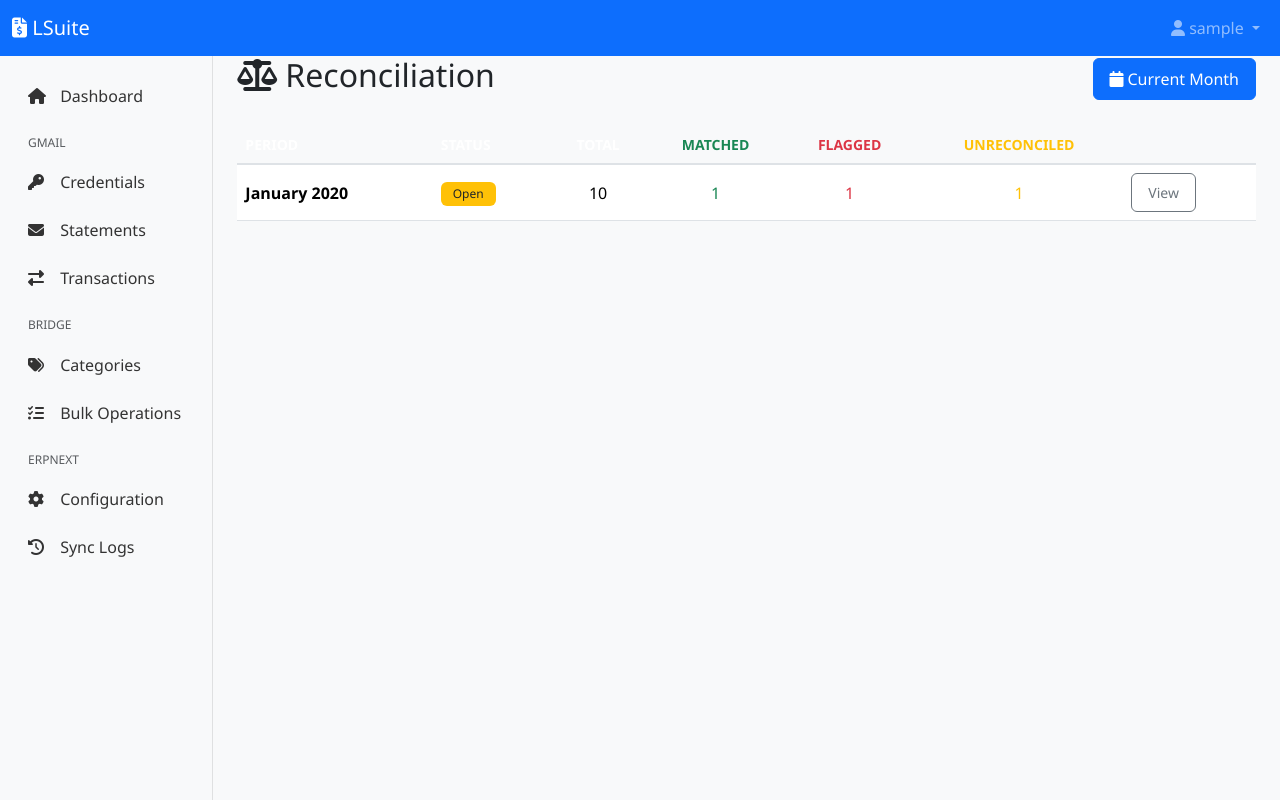
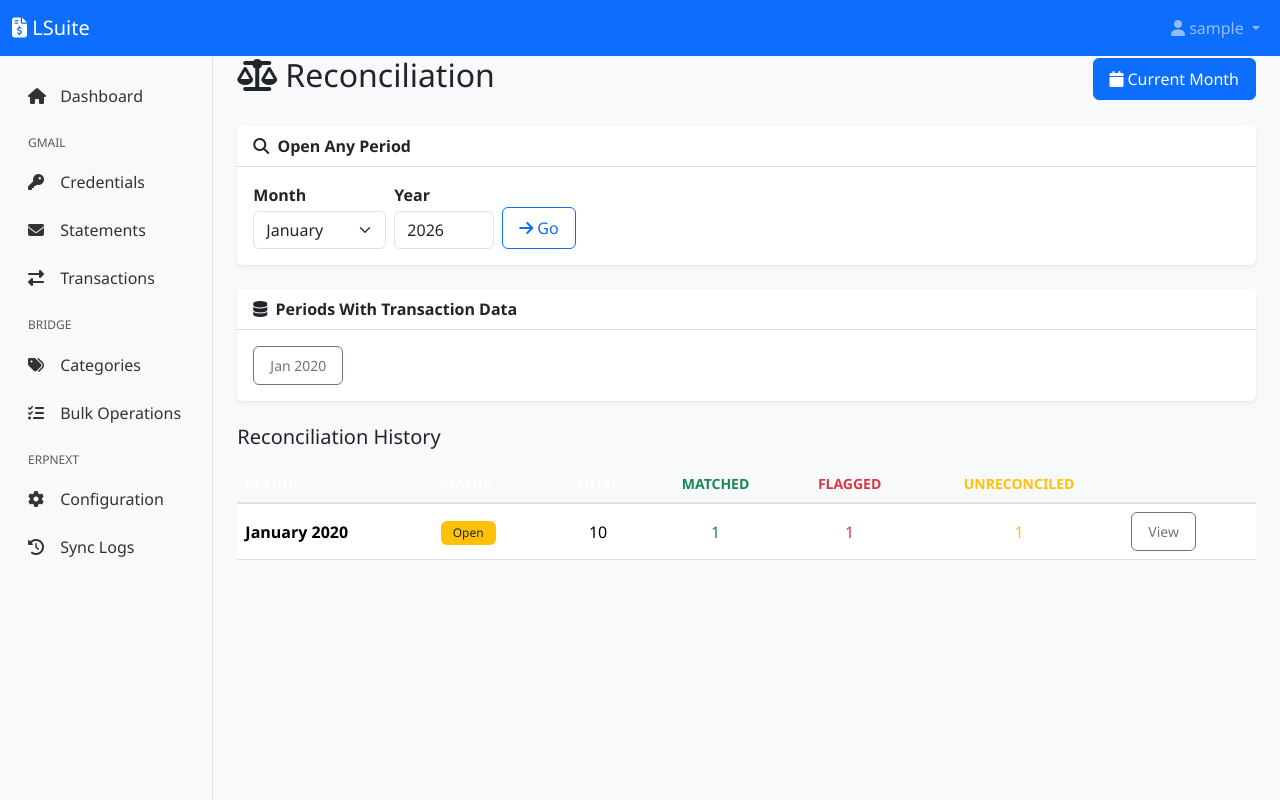
Before and after one commit to MrViincciLeRoy/L-Suite, a Django app: page /reconciliation/ in a window 1280 px wide. Run offline with Django 5.2, Linux system fonts and the light colour scheme; a user stored in the database is signed in; tables that the repository leaves empty hold one stand-in row (values such as "Sample post"); parts of the project's set-up code (start-up, migrations or seed data) failed here and were passed over; some libraries are stand-ins or nearby versions.

Commit message:
recon ć

```diff
--- a/apps/reconciliation/views.py
+++ b/apps/reconciliation/views.py
@@ -13,12 +13,27 @@ from apps.erpnext.services import ERPNextService
 from .models import ERPNextJournalEntry, ReconciliationMatch, ReconciliationPeriod
 from .engine import run_matching
 
-
 @login_required
 def dashboard(request):
     periods = ReconciliationPeriod.objects.filter(user=request.user).order_by('-year', '-month')
+
+    # Find all months that have bank transactions for this user
+    from django.db.models import Min, Max
+    from apps.main.models import BankTransaction
+    import calendar
+
+    txn_months = (
+        BankTransaction.objects
+        .filter(user=request.user)
+        .dates('date', 'month', order='DESC')  # returns first day of each month
+    )
+
     today = date.today()
-    return render(request, 'reconciliation/dashboard.html', {'periods': periods, 'today': today})
+    return render(request, 'reconciliation/dashboard.html', {
+        'periods': periods,
+        'today': today,
+        'txn_months': txn_months,
+    })
 
 
 @login_required
--- a/templates/reconciliation/dashboard.html
+++ b/templates/reconciliation/dashboard.html
@@ -1,7 +1,8 @@
 {% extends "base.html" %}
 {% block title %}Reconciliation{% endblock %}
 {% block content %}
-<div class="d-flex justify-content-between align-items-center mb-4">
+
+<div class="d-flex justify-content-between align-items-center mb-4 flex-wrap gap-2">
   <h2><i class="fa fa-balance-scale me-2"></i>Reconciliation</h2>
   <a href="{% url 'reconciliation:period_detail' year=today.year month=today.month %}"
      class="btn btn-primary">
@@ -9,7 +10,68 @@
   </a>
 </div>
 
+<!-- Custom period picker -->
+<div class="card mb-4">
+  <div class="card-header fw-semibold">
+    <i class="fa fa-search me-1"></i> Open Any Period
+  </div>
+  <div class="card-body">
+    <form method="get" action="" id="periodPickerForm" class="row g-2 align-items-end">
+      <div class="col-auto">
+        <label class="form-label mb-1">Month</label>
+        <select name="month" class="form-select" style="width:auto;">
+          {% for m in "123456789101112"|make_list %}{% endfor %}
+          {% for i in "x"|ljust:"12" %}{% endfor %}
+          <option value="1">January</option>
+          <option value="2">February</option>
+          <option value="3">March</option>
+          <option value="4">April</option>
+          <option value="5">May</option>
+          <option value="6">June</option>
+          <option value="7">July</option>
+          <option value="8">August</option>
+          <option value="9">September</option>
+          <option value="10">October</option>
+          <option value="11">November</option>
+          <option value="12">December</option>
+        </select>
+      </div>
+      <div class="col-auto">
+        <label class="form-label mb-1">Year</label>
+        <input type="number" name="year" class="form-control" value="{{ today.year }}"
+               min="2000" max="2100" style="width:100px;">
+      </div>
+      <div class="col-auto">
+        <button type="submit" class="btn btn-outline-primary">
+          <i class="fa fa-arrow-right me-1"></i>Go
+        </button>
+      </div>
+    </form>
+  </div>
+</div>
+
+<!-- Months with transaction data -->
+{% if txn_months %}
+<div class="card mb-4">
+  <div class="card-header fw-semibold">
+    <i class="fa fa-database me-1"></i> Periods With Transaction Data
+  </div>
+  <div class="card-body p-0">
+    <div class="d-flex flex-wrap gap-2 p-3">
+      {% for d in txn_months %}
+        <a href="{% url 'reconciliation:period_detail' year=d.year month=d.month %}"
+           class="btn btn-sm btn-outline-secondary">
+          {{ d|date:"M Y" }}
+        </a>
+      {% endfor %}
+    </div>
+  </div>
+</div>
+{% endif %}
+
+<!-- Existing reconciliation periods -->
 {% if periods %}
+<h5 class="mb-3">Reconciliation History</h5>
 <div class="table-responsive">
   <table class="table table-hover align-middle">
     <thead class="table-dark">
@@ -48,9 +110,20 @@
   </table>
 </div>
 {% else %}
-<div class="text-center text-muted py-5">
+<div class="text-center text-muted py-4">
   <i class="fa fa-inbox fa-3x mb-3 d-block"></i>
-  No reconciliation periods yet. Start with the current month.
+  No reconciliation periods yet. Pick a month above or use Current Month.
 </div>
 {% endif %}
+
+<script>
+// Handle the custom period picker form ? redirect to the period detail URL
+document.getElementById('periodPickerForm').addEventListener('submit', function(e) {
+  e.preventDefault();
+  const month = this.querySelector('[name=month]').value;
+  const year  = this.querySelector('[name=year]').value;
+  window.location.href = `/reconciliation/${year}/${month}/`;
+});
+</script>
+
 {% endblock %}
```
